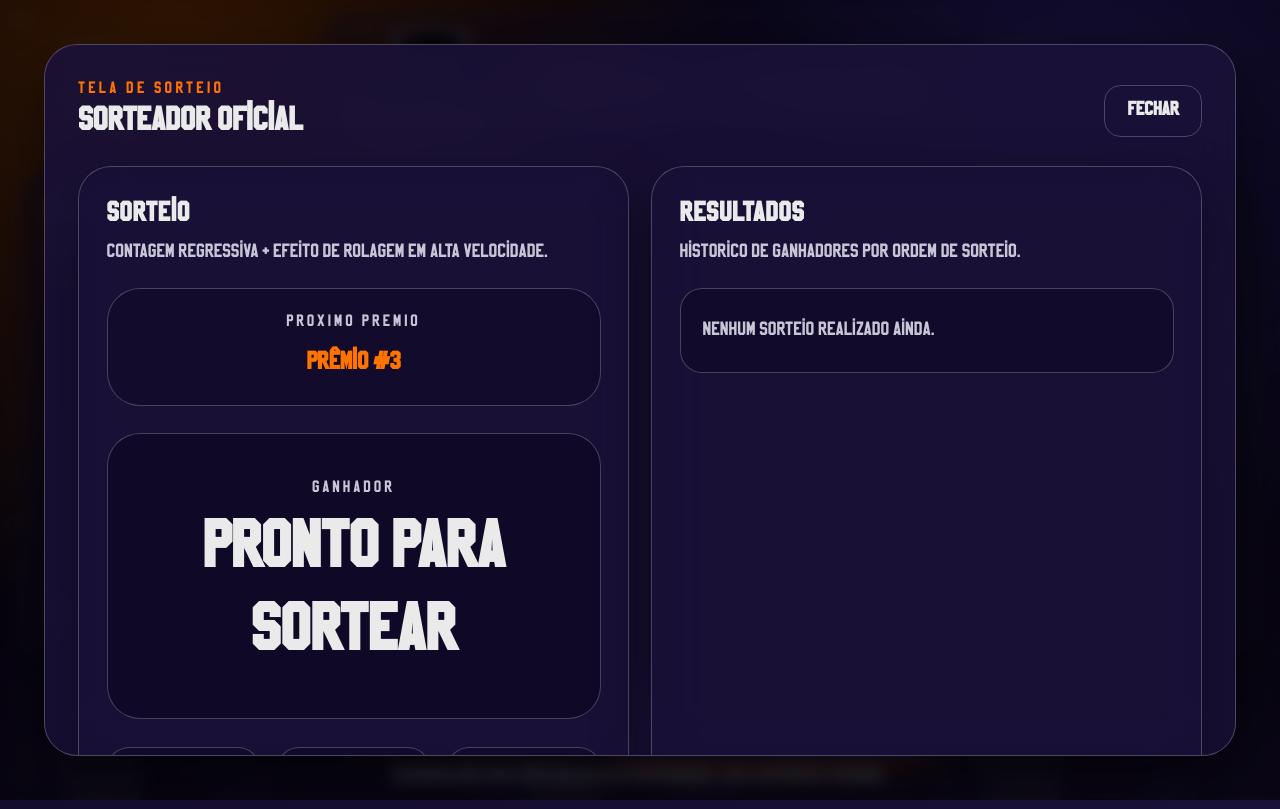
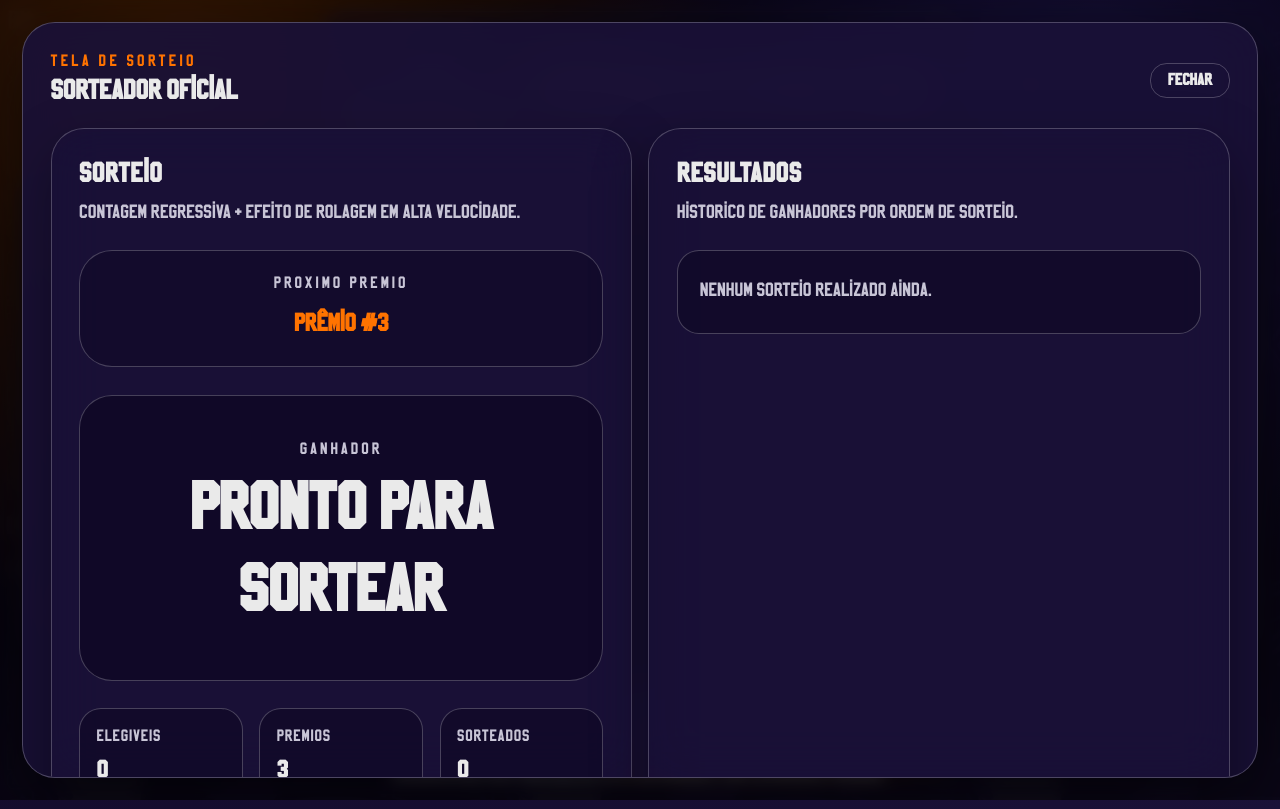
Before and after one commit to aisl1n/giveaway-tool-juan, a React (Vite) app: page / in a window 1280 px wide. Both pictures are taken after a click on the button "Iniciar sorteio". Built offline with nearby package versions, Linux system fonts and the light colour scheme.

Commit message:
style: adjust draw modal padding and font sizes for improved layout

```diff
--- a/src/App.tsx
+++ b/src/App.tsx
@@ -89,7 +89,7 @@ function App() {
       </div>
 
       {isDrawModalOpen ? (
-        <div className="fixed inset-0 z-50 overflow-y-auto p-4 md:p-8">
+        <div className="fixed inset-0 z-50 overflow-y-auto p-2 md:p-4">
           <button
             type="button"
             aria-label="Fechar modal de sorteio"
@@ -97,14 +97,14 @@ function App() {
             className="absolute inset-0 bg-black/60 backdrop-blur-sm"
           />
 
-          <div className="relative z-10 mx-auto flex min-h-full w-full max-w-7xl items-center">
-            <div className="border-brand-line bg-brand-panel/90 max-h-[calc(100vh-2rem)] w-full overflow-y-auto rounded-3xl border p-4 shadow-[0_26px_70px_rgba(0,0,0,0.55)] backdrop-blur-xl md:max-h-[calc(100vh-4rem)] md:p-6">
-              <div className="mb-4 flex items-center justify-between gap-3">
+          <div className="relative z-10 mx-auto flex min-h-full w-full max-w-full items-center">
+            <div className="border-brand-line bg-brand-panel/90 max-h-[calc(100vh-1rem)] w-full overflow-y-auto rounded-3xl border p-3 shadow-[0_26px_70px_rgba(0,0,0,0.55)] backdrop-blur-xl md:max-h-[calc(100vh-2rem)] md:p-5">
+              <div className="mb-3 flex items-center justify-between gap-2">
                 <div>
                   <p className="text-brand-secondary text-xs tracking-[0.2em] uppercase">
                     Tela de sorteio
                   </p>
-                  <h2 className="font-heading text-brand-tertiary text-xl font-semibold md:text-2xl">
+                  <h2 className="font-heading text-brand-tertiary text-lg font-semibold md:text-xl">
                     Sorteador oficial
                   </h2>
                 </div>
@@ -112,13 +112,13 @@ function App() {
                 <button
                   type="button"
                   onClick={() => setIsDrawModalOpen(false)}
-                  className="border-brand-line text-brand-tertiary hover:border-brand-secondary hover:text-brand-secondary rounded-xl border px-4 py-2 text-sm font-semibold transition"
+                  className="border-brand-line text-brand-tertiary hover:border-brand-secondary hover:text-brand-secondary rounded-xl border px-3 py-1 text-xs font-semibold transition"
                 >
                   Fechar
                 </button>
               </div>
 
-              <div className="grid gap-4 lg:grid-cols-2">
+              <div className="grid gap-3 lg:grid-cols-2">
                 <DrawStage autoStartSignal={autoStartSignal} />
                 <WinnersList />
               </div>
```
